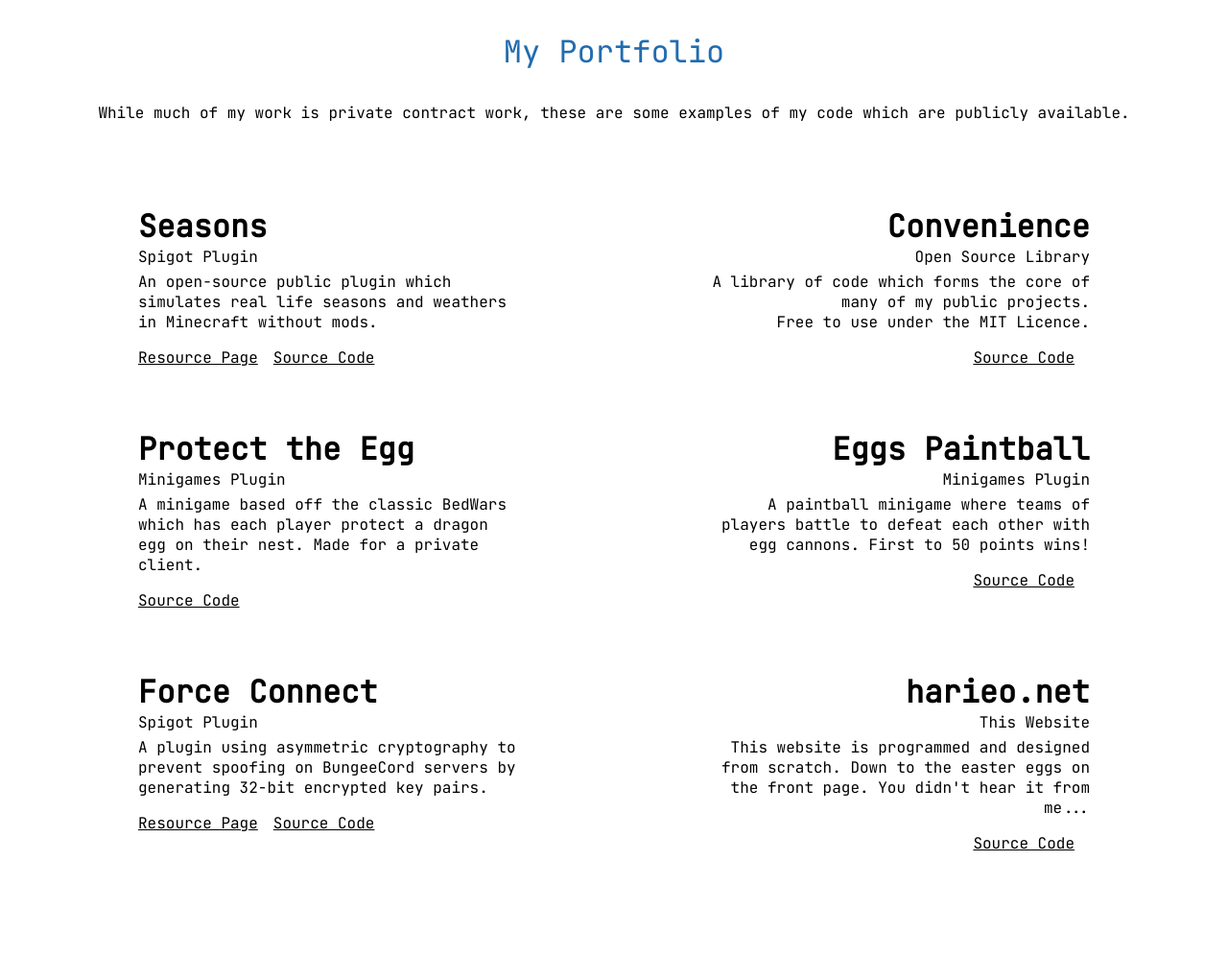
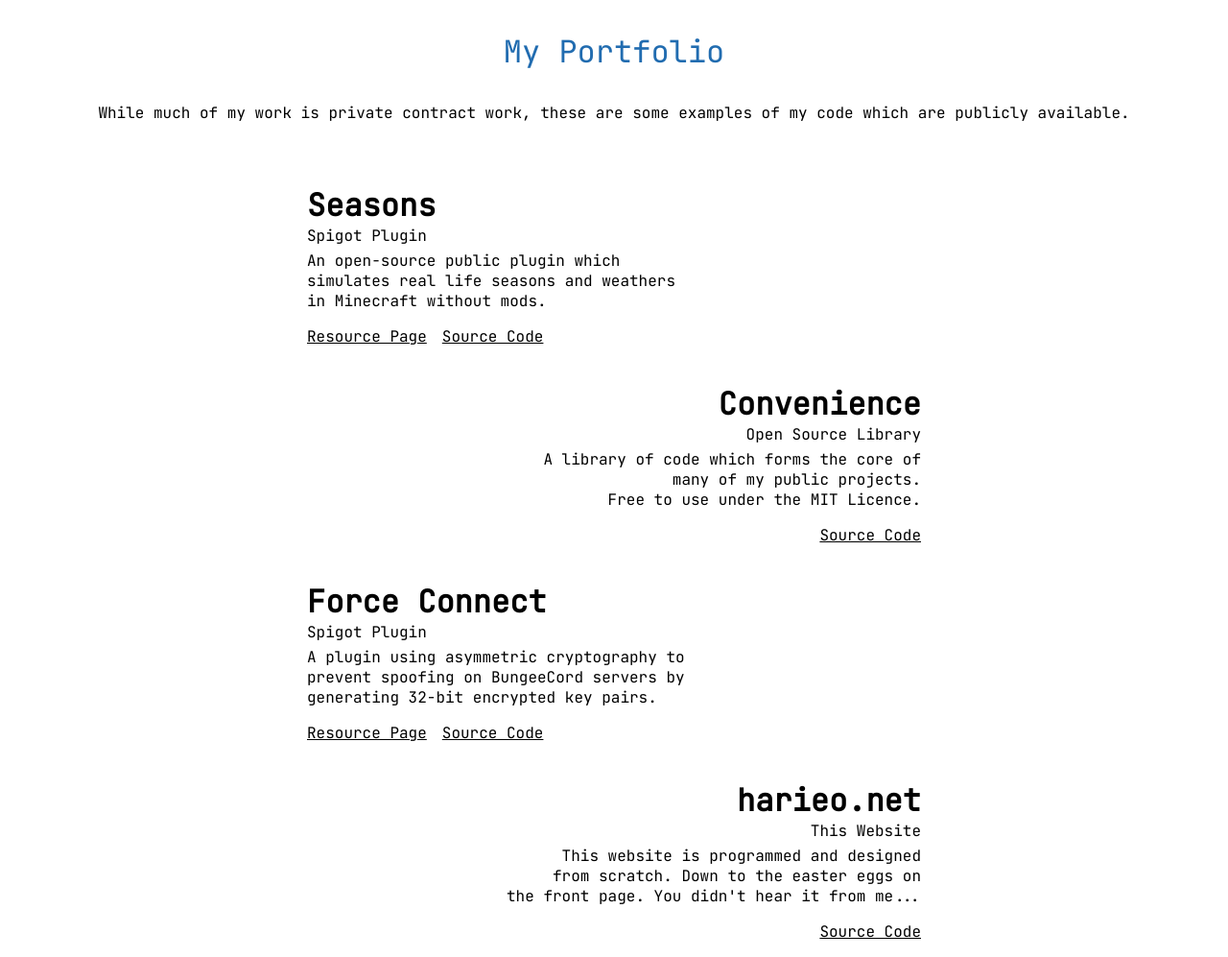
Before and after one commit to Harieo/harieo.github.io, a PHP site: page /portfolio.html in a window 1280 px wide. Shown: the part 115-1112 px from the top of the page at 96% size. Before the commit the page ends 1001 px from the top, so only its background shows below. Run offline with PHP 8.4, Linux system fonts and the light colour scheme; some web fonts are replaced.

Commit message:
Revert "Added minigames to portfolio.html and aligned two elements per line"
This reverts commit 0d36d171a02790254561a1970dad2c1cb5b356a9.

```diff
--- a/css/portfolio.css
+++ b/css/portfolio.css
@@ -23,27 +23,8 @@ body {
     color: #216CB0;
 }
 
-.project-box-line {
-    display: inline-flex;
-    justify-content: center;
-    width: 100%;
-    margin-bottom: 2%;
-}
-
 .project-box {
-    width: 400px;
-}
-
-.left-align {
-    margin-right: 15%;
-}
-
-.right-align {
-    text-align: right;
-}
-
-.right-align p {
-    margin-right: 0;
+    margin: 0 25%;
 }
 
 .project-title {
@@ -74,3 +55,11 @@ body {
     text-decoration: underline;
     color: inherit;
 }
+
+.right-align {
+    text-align: right;
+}
+
+.right-align p {
+    margin-right: 0;
+}
--- a/portfolio.html
+++ b/portfolio.html
@@ -22,88 +22,59 @@
     <p id="portfolio-description">While much of my work is private contract work, these are some examples of my code which are publicly available.</p>
 </div>
 <div class="main">
-    <div class="project-box-line">
-        <div class="project-box left-align" id="seasons-box">
+    <div class="project-box" id="seasons-box">
         <h1 class="project-title">Seasons</h1>
         <p class="project-subheading">Spigot Plugin</p>
         <div class="project-description">
-                <p>An open-source public plugin which
-                simulates real life seasons and weathers
-                in Minecraft without mods.</p>
+            <p>An open-source public plugin which</p>
+            <p>simulates real life seasons and weathers</p>
+            <p>in Minecraft without mods.</p>
         </div>
         <div class="project-links">
             <a href="https://www.spigotmc.org/resources/seasons.39298/" target="_blank"><p>Resource Page</p></a>
             <a href="https://github.com/Harieo/Seasons" target="_blank"><p>Source Code</p></a>
         </div>
     </div>
+
     <div class="project-box right-align" id="convenience-box">
         <h1 class="project-title">Convenience</h1>
         <p class="project-subheading">Open Source Library</p>
         <div class="project-description">
-                <p>A library of code which forms the core of
-                many of my public projects.</p>
+            <p>A library of code which forms the core of</p>
+            <p>many of my public projects.</p>
             <p>Free to use under the MIT Licence.</p>
         </div>
         <div class="project-links">
             <a href="https://github.com/Harieo/ConvenienceLib" target="_blank"><p>Source Code</p></a>
         </div>
     </div>
-    </div>
 
-    <div class="project-box-line">
-        <div class="project-box left-align" id="protect-egg-box">
-            <h1 class="project-title">Protect the Egg</h1>
-            <p class="project-subheading">Minigames Plugin</p>
-            <div class="project-description">
-                <p>A minigame based off the classic BedWars
-                which has each player protect a dragon egg
-                on their nest. Made for a private client.</p>
-            </div>
-            <div class="project-links">
-                <a href="https://github.com/tea-and-biscuits/Eggs" target="_blank"><p>Source Code</p></a>
-            </div>
-        </div>
-        <div class="project-box right-align" id="eggs-box">
-            <h1 class="project-title">Eggs Paintball</h1>
-            <p class="project-subheading">Minigames Plugin</p>
-            <div class="project-description">
-                <p>A paintball minigame where teams of
-                players battle to defeat each other with
-                egg cannons. First to 50 points wins!</p>
-            </div>
-            <div class="project-links">
-                <a href="https://github.com/tea-and-biscuits/Eggs" target="_blank"><p>Source Code</p></a>
-            </div>
-        </div>
-    </div>
-
-    <div class="project-box-line">
-        <div class="project-box left-align" id="force-box">
+    <div class="project-box" id="force-box">
         <h1 class="project-title">Force Connect</h1>
         <p class="project-subheading">Spigot Plugin</p>
         <div class="project-description">
-                <p>A plugin using asymmetric cryptography to
-                prevent spoofing on BungeeCord servers by
-                generating 32-bit encrypted key pairs.</p>
+            <p>A plugin using asymmetric cryptography to</p>
+            <p>prevent spoofing on BungeeCord servers by</p>
+            <p>generating 32-bit encrypted key pairs.</p>
         </div>
         <div class="project-links">
             <a href="https://www.spigotmc.org/resources/forceconnect.85990/" target="_blank"><p>Resource Page</p></a>
             <a href="https://github.com/Harieo/ForceConnect" target="_blank"><p>Source Code</p></a>
         </div>
     </div>
+
     <div class="project-box right-align" id="website-box">
         <h1 class="project-title">harieo.net</h1>
         <p class="project-subheading">This Website</p>
         <div class="project-description">
-                <p>This website is programmed and designed
-                from scratch. Down to the easter eggs on
-                the front page. You didn't hear it from me...</p>
+            <p>This website is programmed and designed</p>
+            <p>from scratch. Down to the easter eggs on</p>
+            <p>the front page. You didn't hear it from me...</p>
         </div>
         <div class="project-links">
             <a href="https://github.com/Harieo/harieo.github.io" target="_blank"><p>Source Code</p></a>
         </div>
     </div>
 </div>
-</div>
 </body>
 </html>
```
Lines whose indentation alone changed are shown as unchanged.
